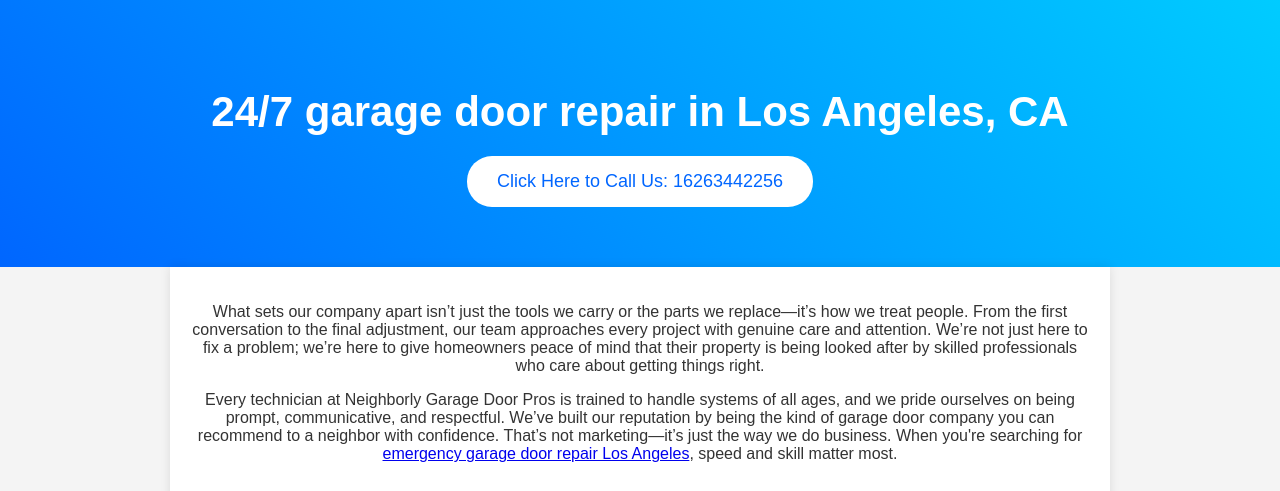
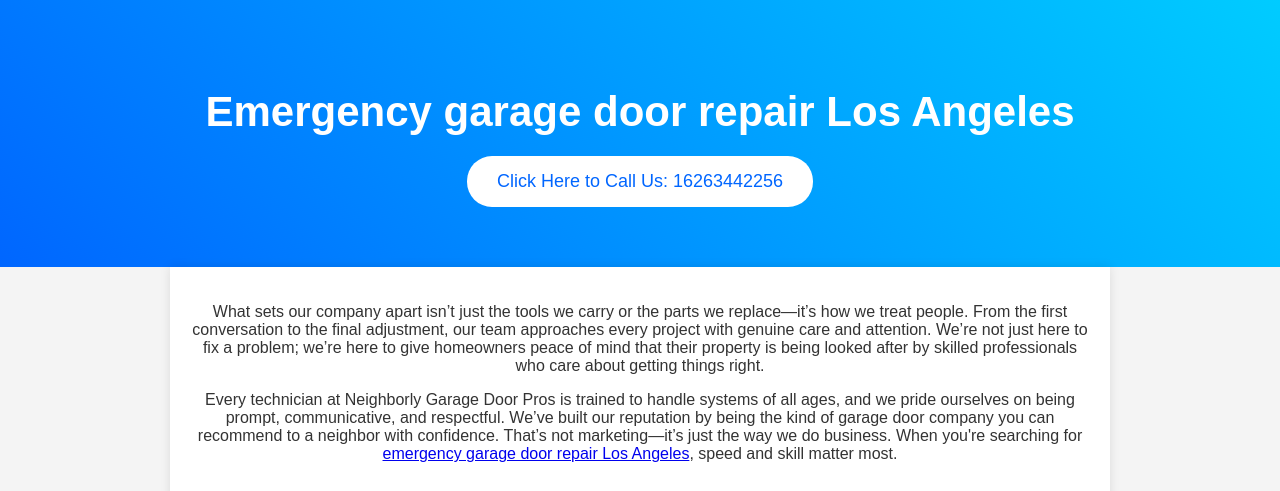
Before and after one commit to neighborly-garage-door-prs/neighborly-garage-door-prs, a plain HTML site: page index.html in a window 1280 px wide. Shown: the top 491 px of the page. Drawn offline with Linux system fonts and the light colour scheme.

Commit message:
Update index.html

```diff
--- a/index.html
+++ b/index.html
@@ -6,8 +6,8 @@
     <meta http-equiv="Content-Type" content="text/html; charset=utf-8">
     <meta name="description" content="At Neighborly Garage Door Pros, we understand that the right garage door does more than just open and close—it completes the look of your home and enhances your day-to-day access." />
     <meta name="keywords" content="24/7 garage door repair, Emergency garage door repair Los Angeles, Emergency garage door repair near me" />
-    <meta property="og:title" content="24/7 garage door repair in Los Angeles, CA" />
-    <title>24/7 garage door repair in Los Angeles, CA</title>
+    <meta property="og:title" content="Emergency garage door repair Los Angeles" />
+    <title>Emergency garage door repair Los Angeles</title>
     <style>
         body {
             font-family: Arial, sans-serif;
@@ -62,7 +62,7 @@
 
     <!-- Hero Section -->
     <div class="hero">
-        <h1>24/7 garage door repair in Los Angeles, CA</h1>
+        <h1>Emergency garage door repair Los Angeles</h1>
         <button onclick="window.location.href='tel:+116263442256'">Click Here to Call Us: 16263442256</button>
     </div>
 
```
